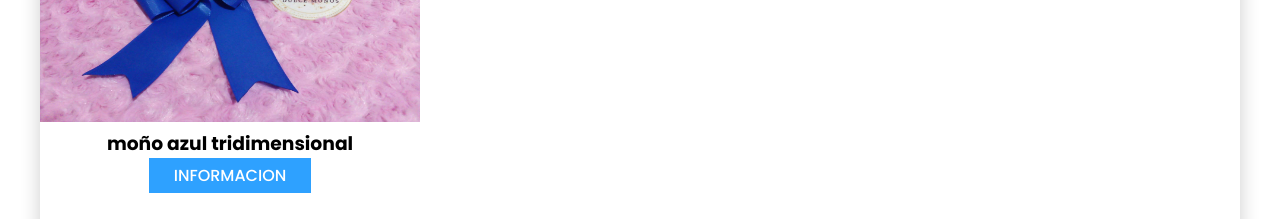
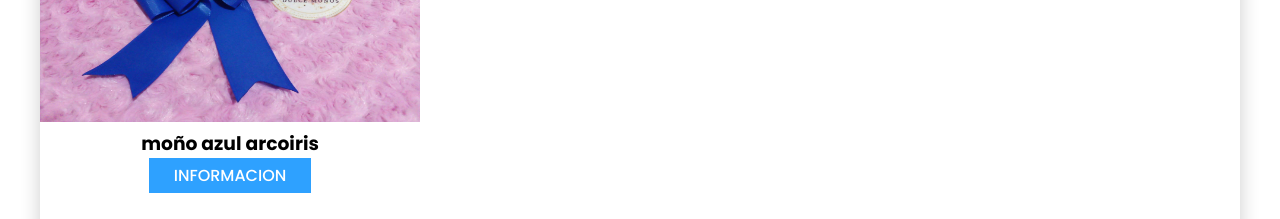
Before and after one commit to afagudelo94/proyecto1.github.io, a plain HTML site: page index.html in a window 1280 px wide. Shown: the part 2060-2279 px from the top of the page. Drawn offline with Linux system fonts and the light colour scheme.

Commit message:
cambio de nombre produto

```diff
--- a/index.html
+++ b/index.html
@@ -101,7 +101,7 @@
                     <img src="/images/7.jpeg" alt="">
 
                     <div class="producto-txt">
-                        <h3>moño azul tridimensional</h3>
+                        <h3>moño azul arcoiris</h3>
                         <a href="#" class="btn-2">INFORMACION</a>
                     </div>
 
```
